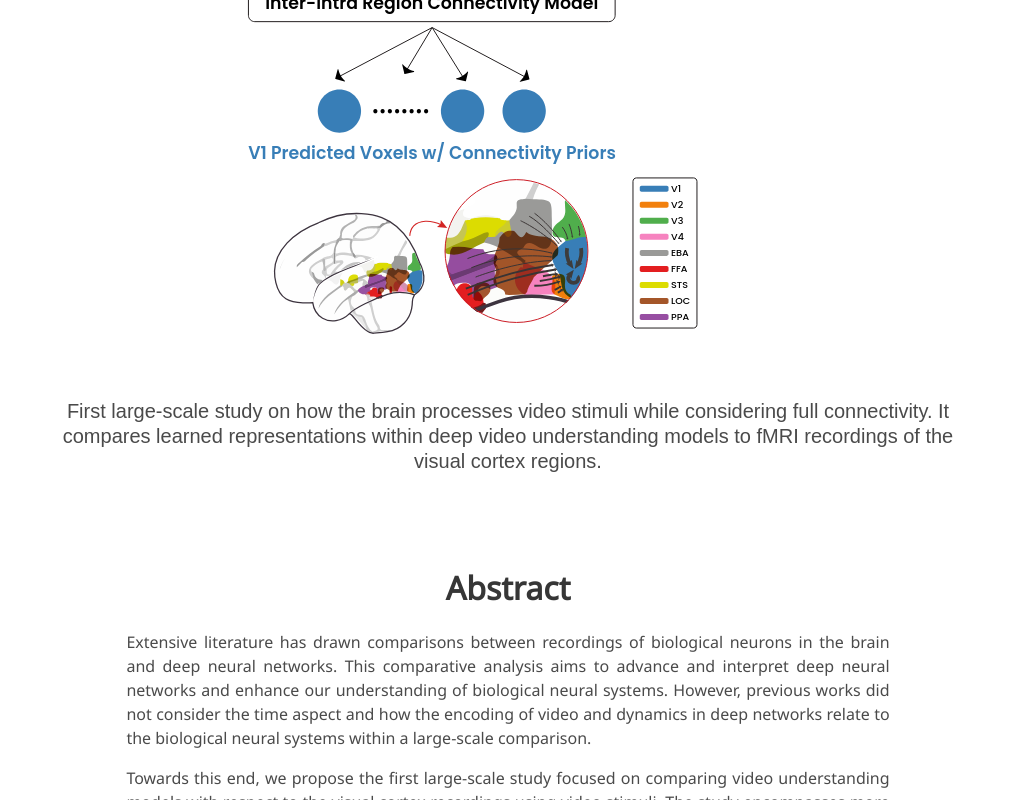
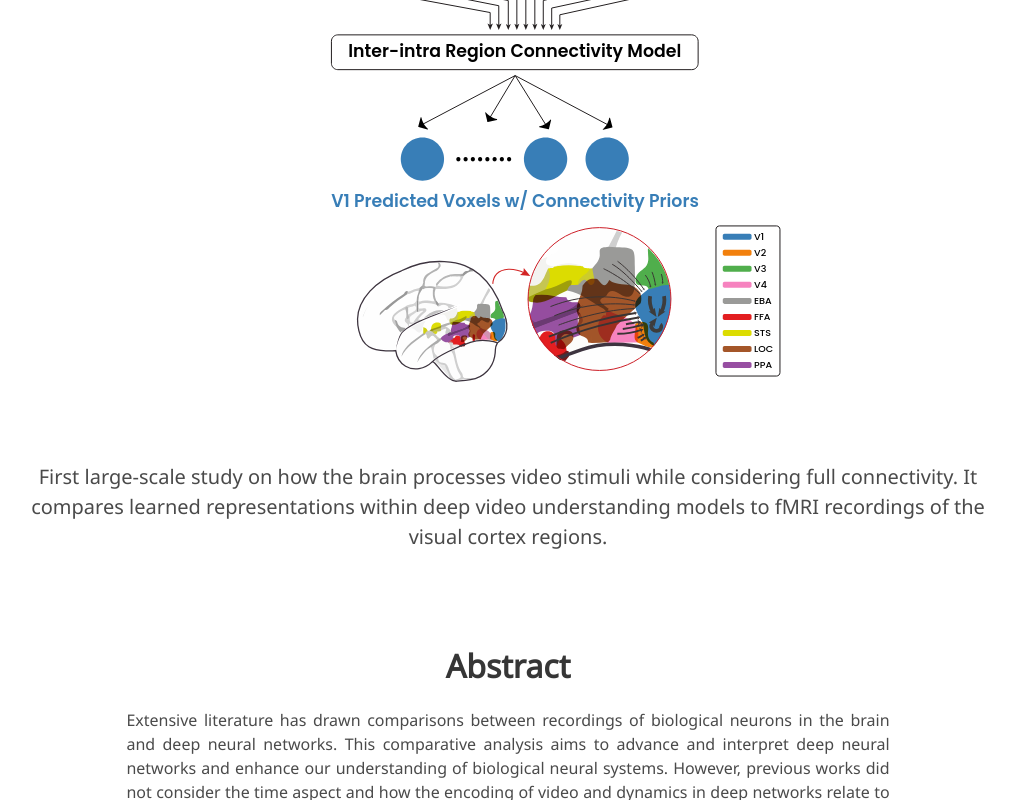
Before and after one commit to MaiGamalEl-Katatny/neural-encoding-connectivity, a plain HTML site: page index.html in a window 1280 px wide. Shown: the part 678-1478 px from the top of the page, without its empty margins (132-1147 px from the left). Drawn offline with nearby package versions, Linux system fonts and the light colour scheme; some icons are missing; a web font is replaced by a local one.

Commit message:
Update index.html

```diff
--- a/index.html
+++ b/index.html
@@ -118,19 +118,22 @@
   </div>
 </section>
 
-<section class="hero teaser">
+
+<!-- Fig1 -->
+<section class="section">
   <div class="container is-max-desktop">
-     <!--<div class="columns is-centered">-->
-    <div class="hero-body">
-      <img src="./static/images/fig1.png" alt="Paper Image" class="interpolation-image">
-      <h2 class="subtitle has-text-centered">
+
+    <figure class="has-text-centered">
+      <img src="./static/images/fig1.png"
+           alt="Paper Image"
+           class="interpolation-image">
+      <p class="mt-4 is-size-5">
         First large-scale study on how the brain processes video stimuli while considering full connectivity. It compares learned representations within deep video understanding models to fMRI recordings of the visual cortex regions.
-    <!--</div>-->
-    </div>
+      </p>
+    </figure>
+
   </div>
 </section>
-
-
 
 
 
```
